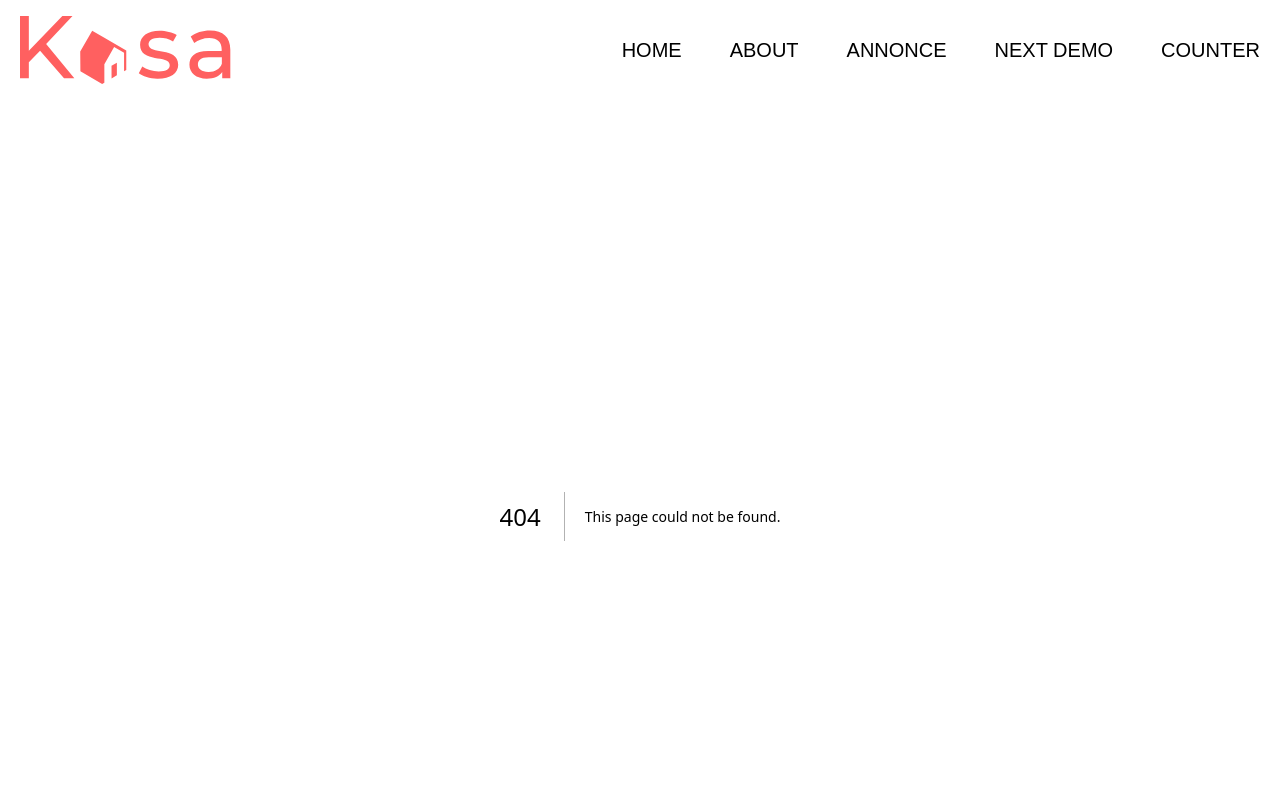
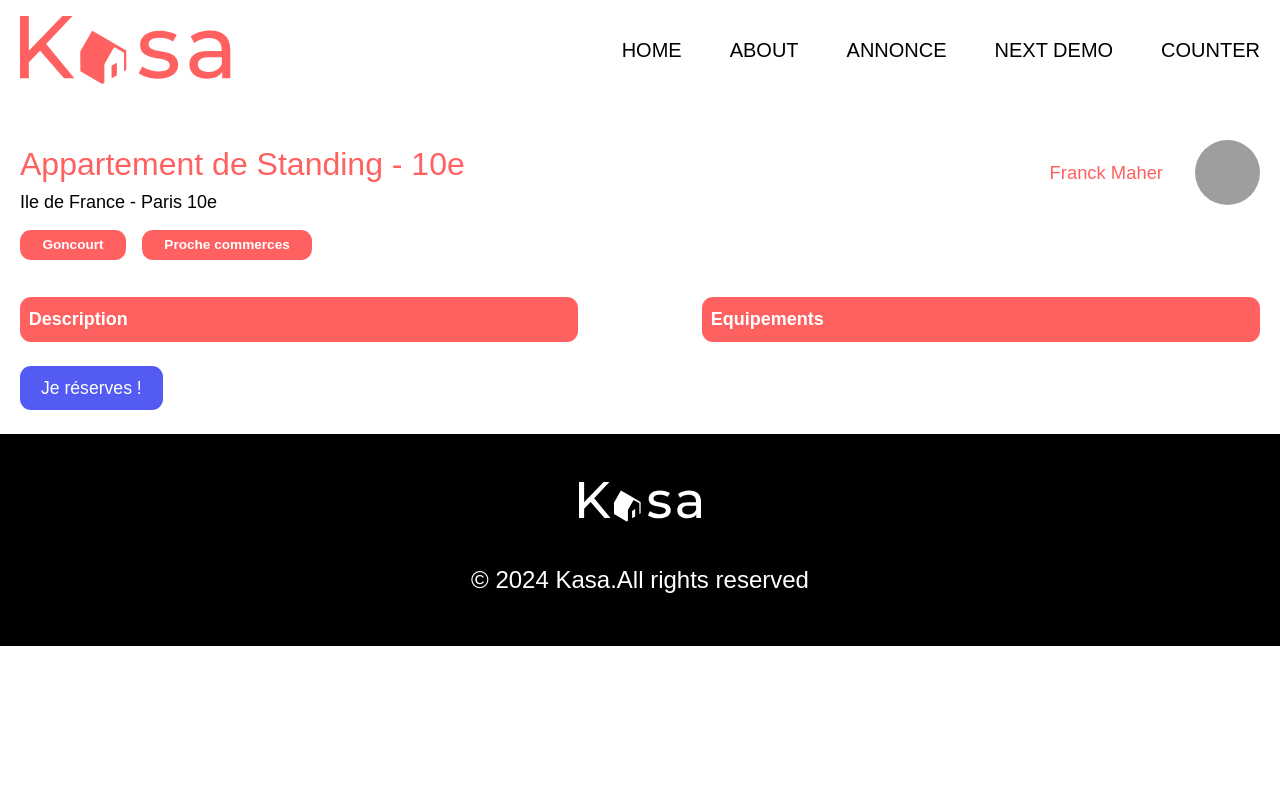
Before and after one commit to Mil00Z/booki-kaza, a Next.js app: page /annonce/0979876d in a window 1280 px wide. Before the commit this address had no page. Shown: the top 800 px of the page. Built offline with nearby package versions, Linux system fonts and the light colour scheme; grey boxes are pictures that could not be loaded.

Commit message:
create Routage with dynamic folder and UseContext dispatch datas

```diff
--- /dev/null
+++ b/src/app/annonce/[id]/page.tsx
@@ -0,0 +1,61 @@
+'use client';
+
+import {useContext} from 'react'
+import { DataContext } from 'src/app/layout';
+
+import { useParams } from 'next/navigation';
+
+
+import Gallery from "@/ui/Gallery/Gallery"
+import Product from "@/ui/Product/Product"
+
+// import PageNotFound from "@/app/notfound/page"
+// import UnreachableProduct from "@pages/another/index"
+
+import '@/styles/pages/Annonce.scss'
+
+
+const Annonce = () => {
+
+  // const {logements, bookings, setBookings,isBooked,setIsBooked} = useOutletContext();
+
+  const {logements} = useContext(DataContext);
+  const getParams = useParams();
+
+
+  //Get ALl datas and dispatch good url Product
+  let details = logements.find((logement)=> {
+
+    return logement.id === getParams.id
+
+  });
+
+
+  let annoncePanel = true ;
+
+
+  return (
+
+    (details) ? (
+    <>
+      {/* <Gallery layout={'annonce'} details={details} /> */}
+      <section className="logement-details">
+          <Product details={details} annoncePanel={annoncePanel} />
+      </section>
+    </>
+    ) : ('rien')
+
+
+    // (details) ? (
+    // <>
+    //   <Gallery layout={'annonce'} details={details} />
+    //   <section className="logement-details">
+    //       <Product details={details} annoncePanel={annoncePanel} bookings={bookings} setBookings={setBookings} isBooked={isBooked} setIsBooked={setIsBooked} />
+    //   </section>
+    // </>
+    // ) : (<PageNotFound />)
+
+  )
+}
+
+export default Annonce
```
Also changed, not shown: src/app/annonce/page.tsx (deleted, +0 -46 lines).
